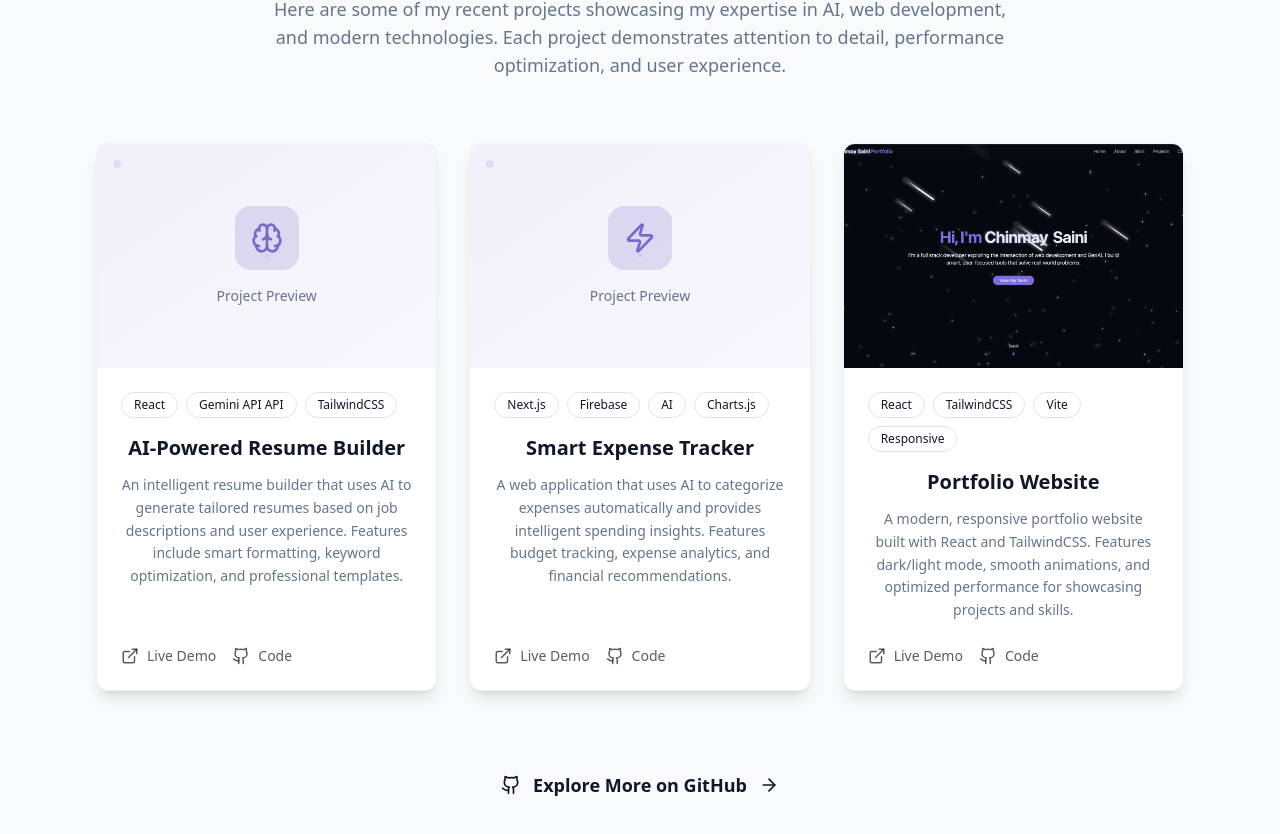
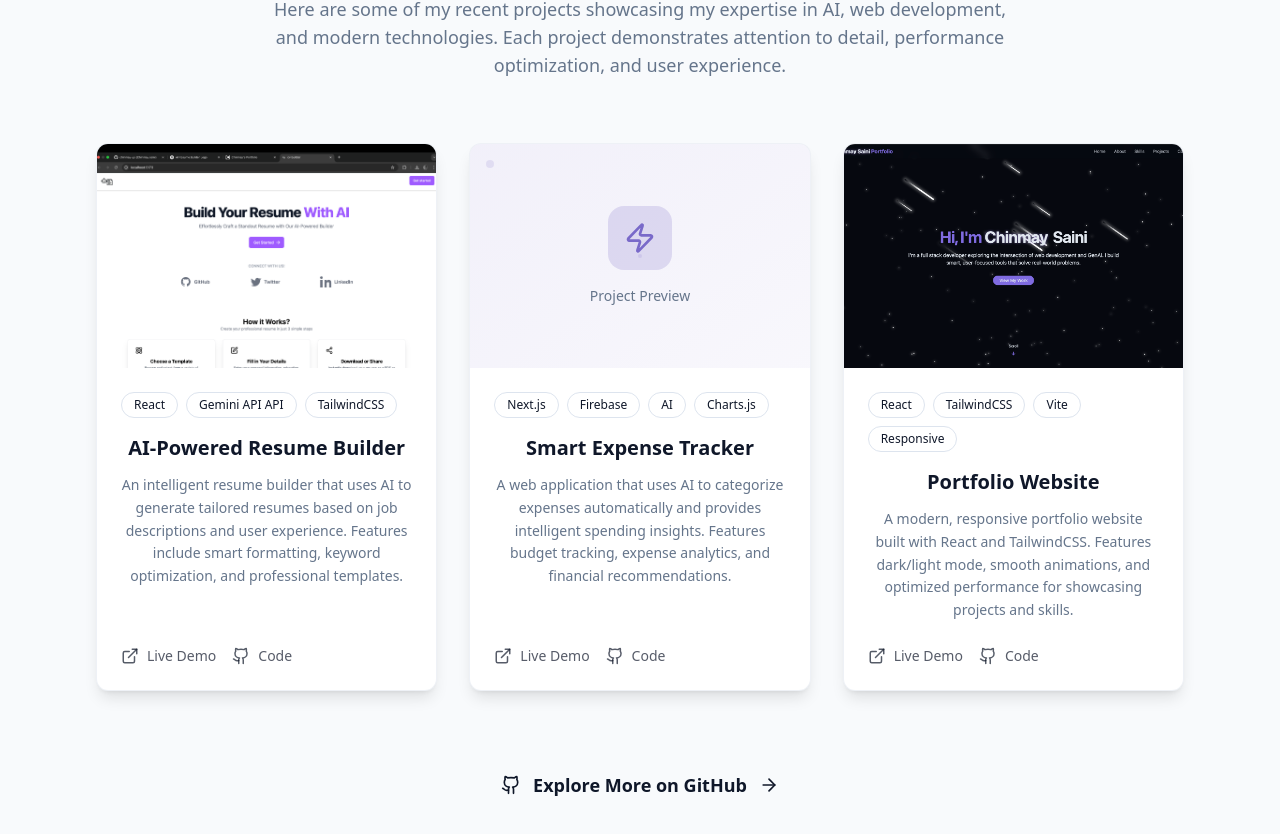
Before and after one commit to chinmay-yy/portfolio-website-chinmay, a React (Vite) app: page / in a window 1280 px wide. Shown: the part 3129-3963 px from the top of the page. Built offline with nearby package versions, Linux system fonts and the light colour scheme.

Commit message:
Add image of 1st project

```diff
--- a/src/components/ProjectSection.jsx
+++ b/src/components/ProjectSection.jsx
@@ -6,10 +6,10 @@ const projects = [
     id: 1,
     title: "AI-Powered Resume Builder",
     description: "An intelligent resume builder that uses AI to generate tailored resumes based on job descriptions and user experience. Features include smart formatting, keyword optimization, and professional templates.",
-    image: "",
+    image: "/projects/project1.png",
     tags: ["React", "Gemini API API", "TailwindCSS"],
     demoUrl: "#",
-    githubUrl: "#",
+    githubUrl: "https://github.com/chinmay-yy/cv-builder-ai",
     icon: Brain,
     featured: true
   },
```
Also changed, not shown: public/projects/project1.png (added).
